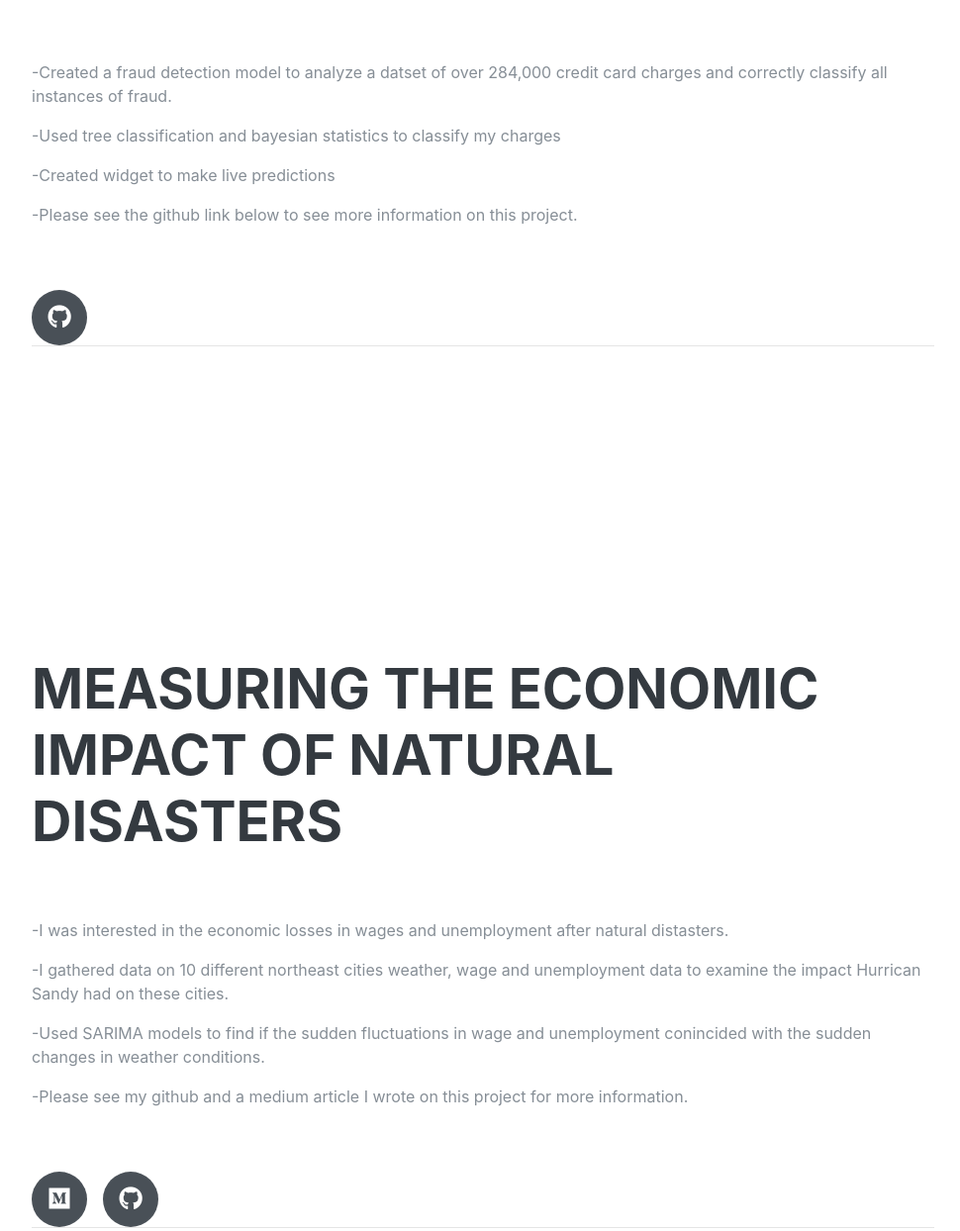
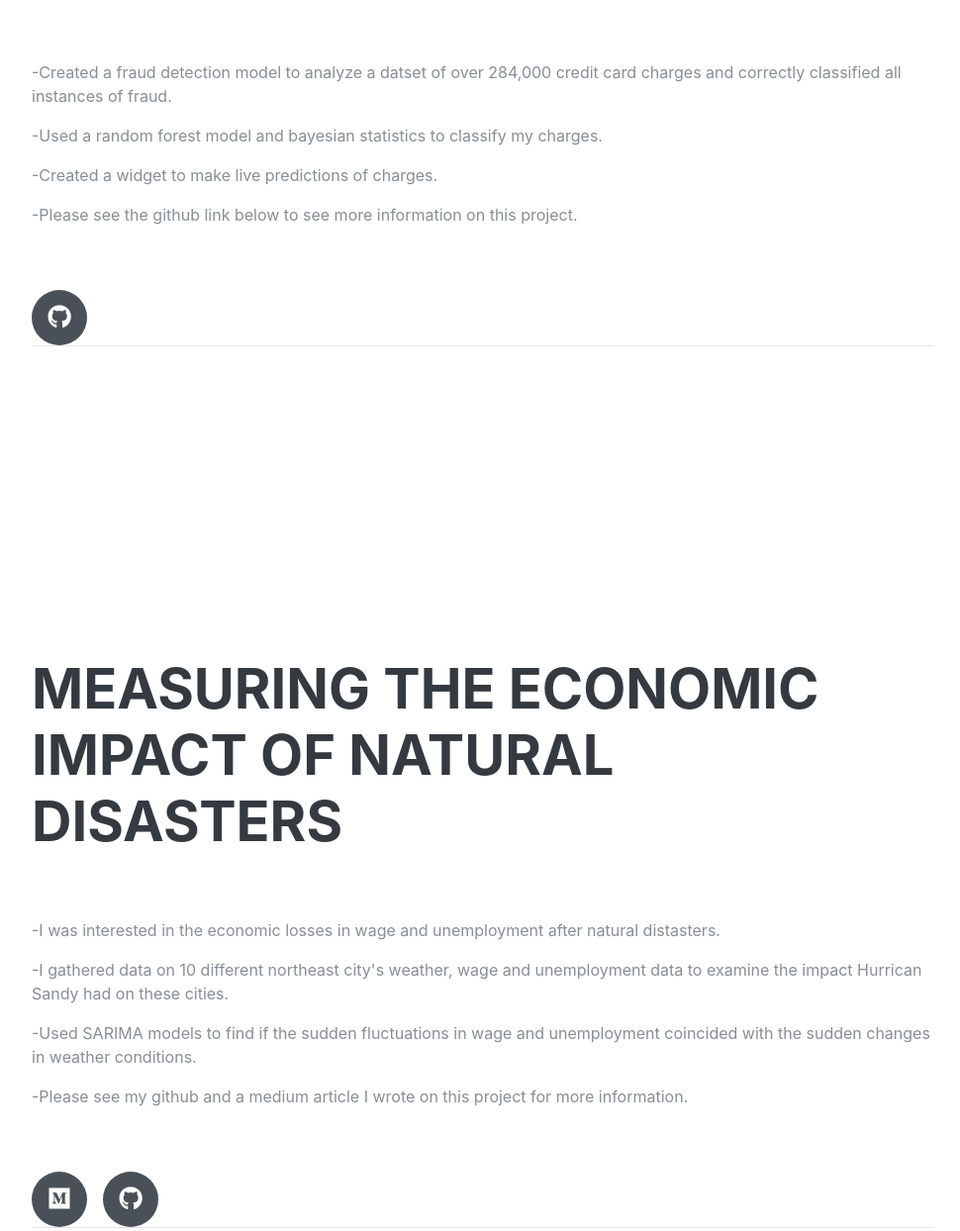
Before and after one commit to Monastersky/Monastersky.github.io, a website: page index.html in a window 1280 px wide. Shown: the part 3399-4643 px from the top of the page at 99% size, without its empty margins (288-1258 px from the left). Drawn offline with Linux system fonts and the light colour scheme; a web font is replaced by a local one.

Commit message:
corrected spelling errors

```diff
--- a/index.html
+++ b/index.html
@@ -226,9 +226,9 @@
           <div class="resume-content">
             <h3 class="mb-0"></h3>
             <div class="subheading mb-3"></div>
-            <p>-Created a fraud detection model to analyze a datset of over 284,000 credit card charges and correctly classify all instances of fraud.</p>
-            <p>-Used tree classification and bayesian statistics to classify my charges</p>
-            <p>-Created widget to make live predictions</p>
+            <p>-Created a fraud detection model to analyze a datset of over 284,000 credit card charges and correctly classified all instances of fraud.</p>
+            <p>-Used a random forest model and bayesian statistics to classify my charges.</p>
+            <p>-Created a widget to make live predictions of charges.</p>
             <p>-Please see the github link below to see more information on this project.</p>
           </div>
             </div>
@@ -250,9 +250,9 @@
           <div class="resume-content">
             <h3 class="mb-0"></h3>
             <div class="subheading mb-3"></div>
-            <p>-I was interested in the economic losses in wages and unemployment after natural distasters.</p>
-            <p>-I gathered data on 10 different northeast cities weather, wage and unemployment data to examine the impact Hurrican Sandy had on these cities.</p>
-            <p>-Used SARIMA models to find if the sudden fluctuations in wage and unemployment conincided with the sudden changes in weather conditions.</p>
+            <p>-I was interested in the economic losses in wage and unemployment after natural distasters.</p>
+            <p>-I gathered data on 10 different northeast city's weather, wage and unemployment data to examine the impact Hurrican Sandy had on these cities.</p>
+            <p>-Used SARIMA models to find if the sudden fluctuations in wage and unemployment coincided with the sudden changes in weather conditions.</p>
             <p>-Please see my github and a medium article I wrote on this project for more information.</p>
           </div>
         </div>
@@ -276,7 +276,7 @@
             <div class="resume-content">
               <h3 class="mb-0"></h3>
               <div class="subheading mb-3"></div>
-              <p>-Using reddit comments and posts talking about the shows Seinfeld and Curb you Enthusiasm I was able to use Natural Language Processing techniques to categorize the posts.</p>
+              <p>-By collecting reddit comments and posts talking about the shows Seinfeld and Curb you Enthusiasm I was able to use Natural Language Processing techniques to categorize the posts.</p>
               <p>-Please see my github and a medium article I wrote on this project for more information.</p>
             </div>
           </div>
@@ -300,7 +300,7 @@
           <div class="resume-content">
             <h3 class="mb-0"></h3>
             <div class="subheading mb-3"></div>
-            <p>-Using housing data from Ames, Iowa I was able to create a model that predicted housing prices when given features of a house. I had to spend hours cleaning the data and account for positive outliers in the dataset.</p>
+            <p>-Using housing data from Ames, Iowa I was able to create a model that predicted housing prices when given features of a house. Spent large amount of time cleaning the data and accounting for positive outliers in the dataset.</p>
             <p>-Please see my github for more information on this project.</p>
            </div>
           </div>
```
